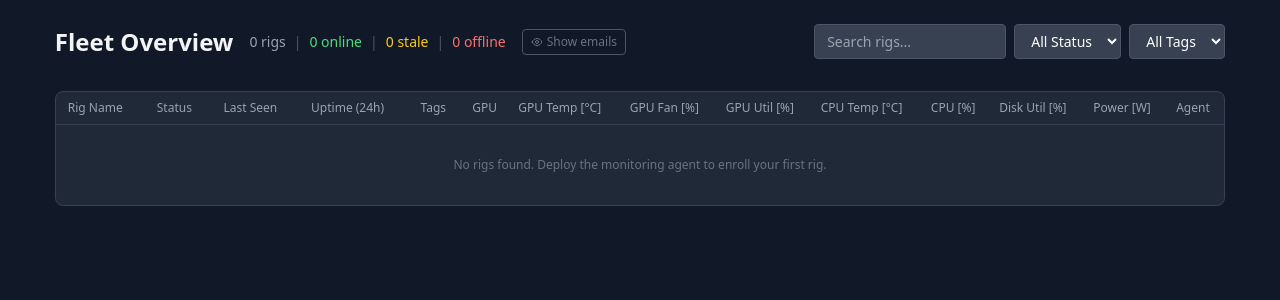
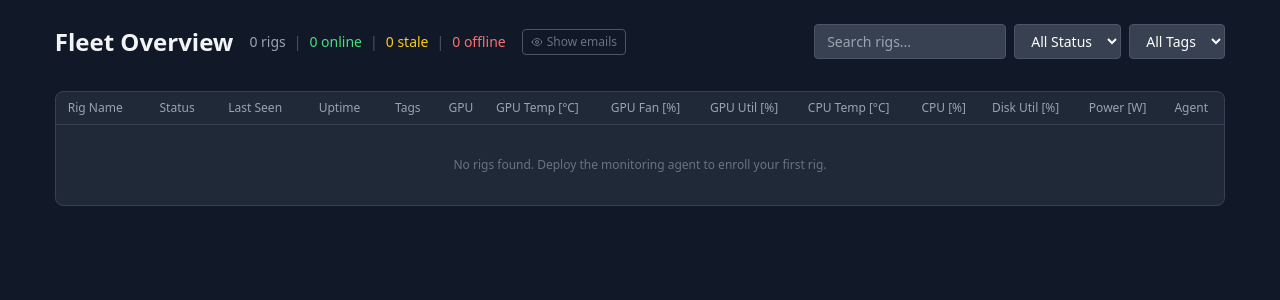
Before and after one commit to dawmro/GPU-Rig-Monitoring-Platform, a Django app: page /dashboard/rigs/ in a window 1280 px wide. Shown: the part 53-353 px from the top of the page. Run offline with Django 5.2, Linux system fonts and the light colour scheme; the visitor is signed in with stand-in values (Sample User, id 1); data that the repository does not hold is empty; parts of the project's set-up code (start-up, migrations or seed data) failed here and were passed over; some libraries are stand-ins or nearby versions.

Commit message:
feat: remove (24h) from uptime column header

```diff
--- a/gpu_monitor/templates/dashboard/_rig_table.html
+++ b/gpu_monitor/templates/dashboard/_rig_table.html
@@ -6,7 +6,7 @@
                 <th class="text-left px-3 py-2 font-medium">Rig Name</th>
                 <th class="text-left px-3 py-2 font-medium">Status</th>
                 <th class="text-left px-3 py-2 font-medium">Last Seen</th>
-                <th class="text-left px-3 py-2 font-medium">Uptime (24h)</th>
+                <th class="text-left px-3 py-2 font-medium">Uptime</th>
                 <th class="text-left px-3 py-2 font-medium">Tags</th>
                 <th class="text-left px-2 py-2 font-medium">GPU</th>
                 <th class="text-left px-2 py-2 font-medium">GPU Temp [°C]</th>
```
